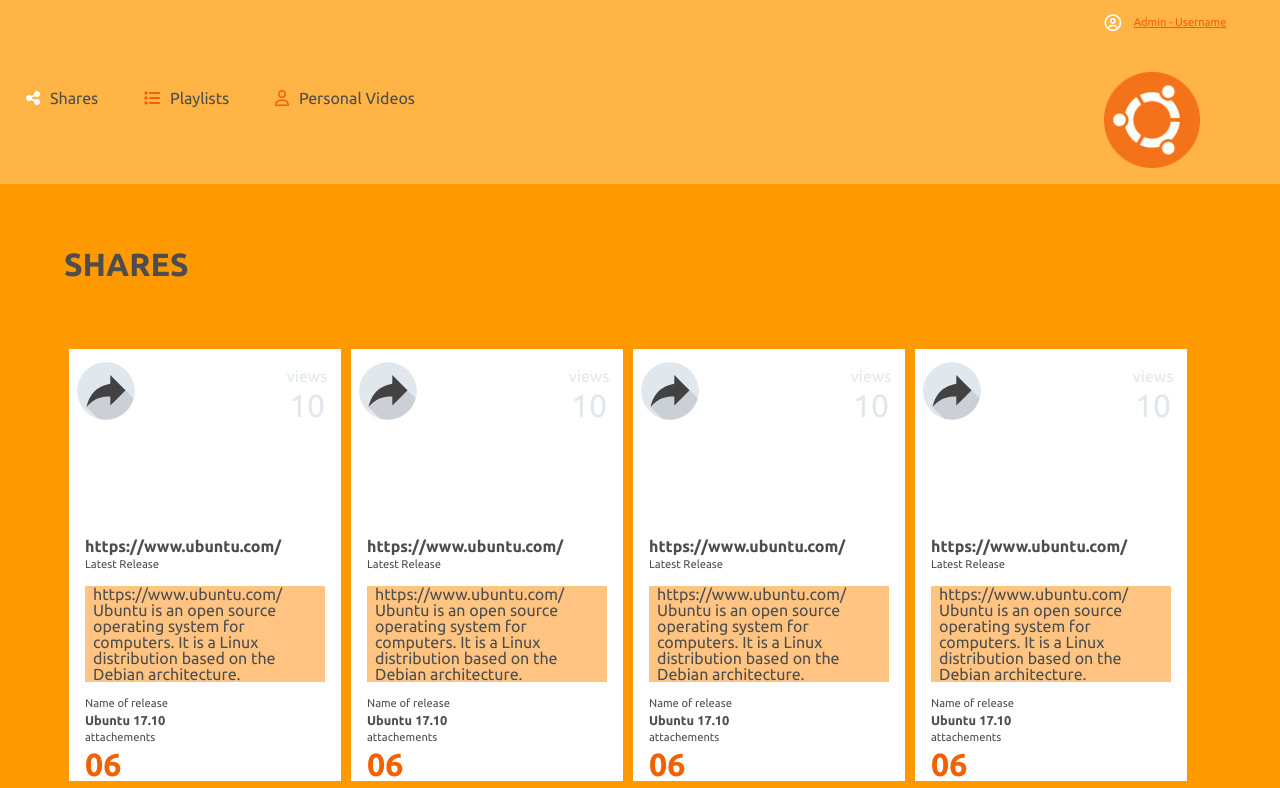
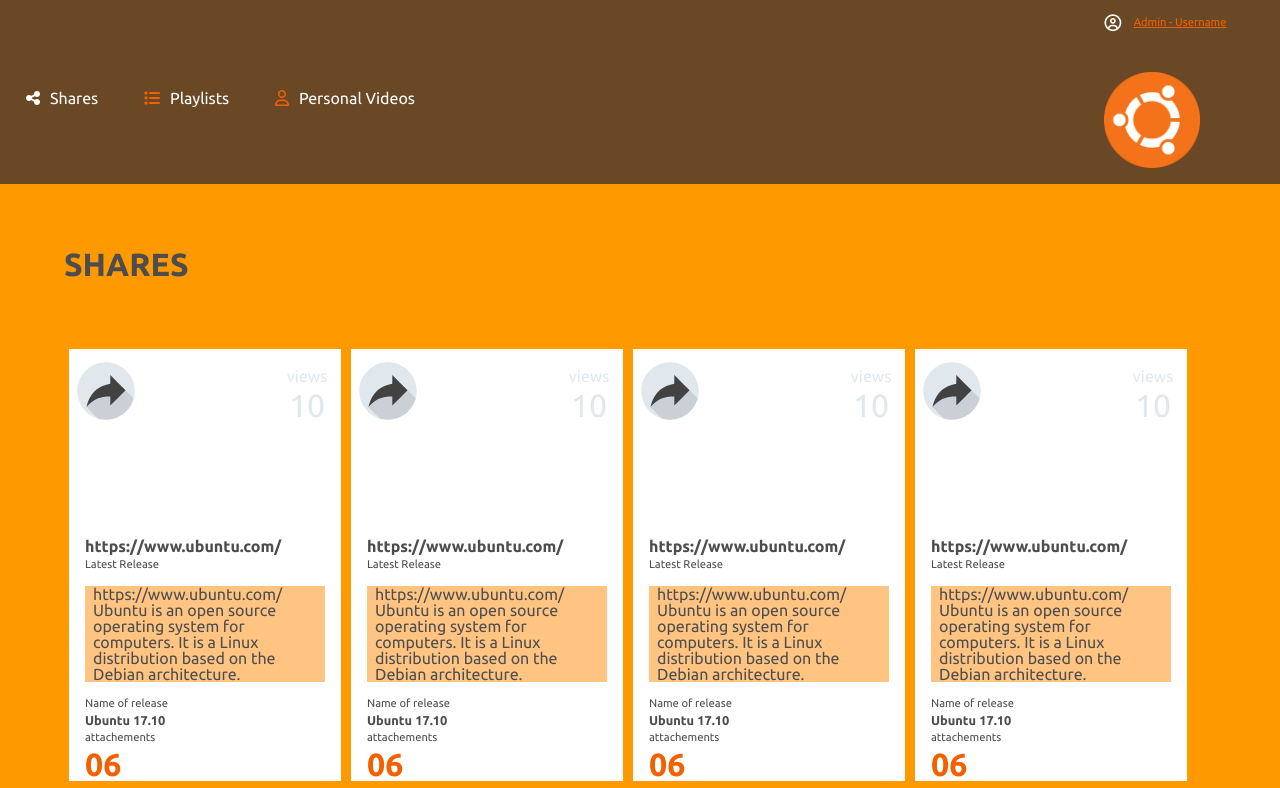
Before and after one commit to goodalls/JG-comp-challenge-2, a plain HTML site: page index.html in a window 1280 px wide. Shown: the top 788 px of the page. Drawn offline with Linux system fonts and the light colour scheme.

Commit message:
Updated Color Pallete

```diff
--- a/styles.css
+++ b/styles.css
@@ -8,11 +8,12 @@
 }
 
 .header {
-  background-color: #FFB445;
+  background-color: #6A4825;
   min-height: 23vh;
   width: 100%;
   display: grid;
   grid-template-columns: 80fr 20fr;
+  color: #fff
 
 }
 
```
